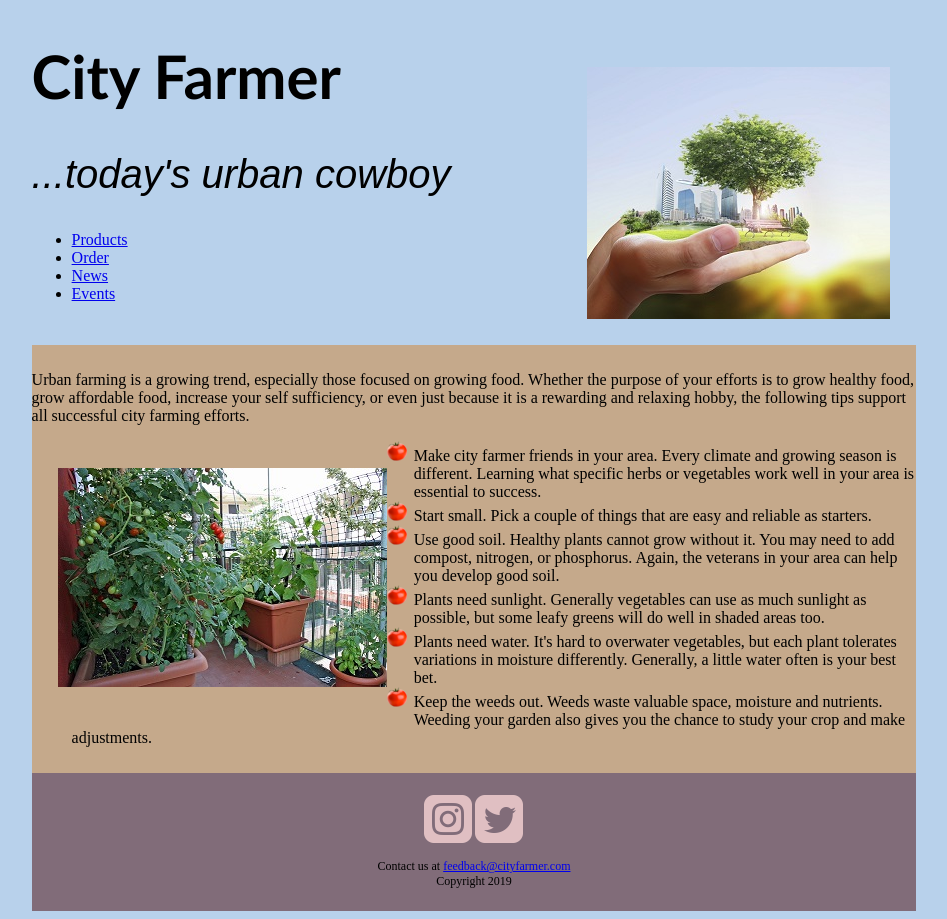
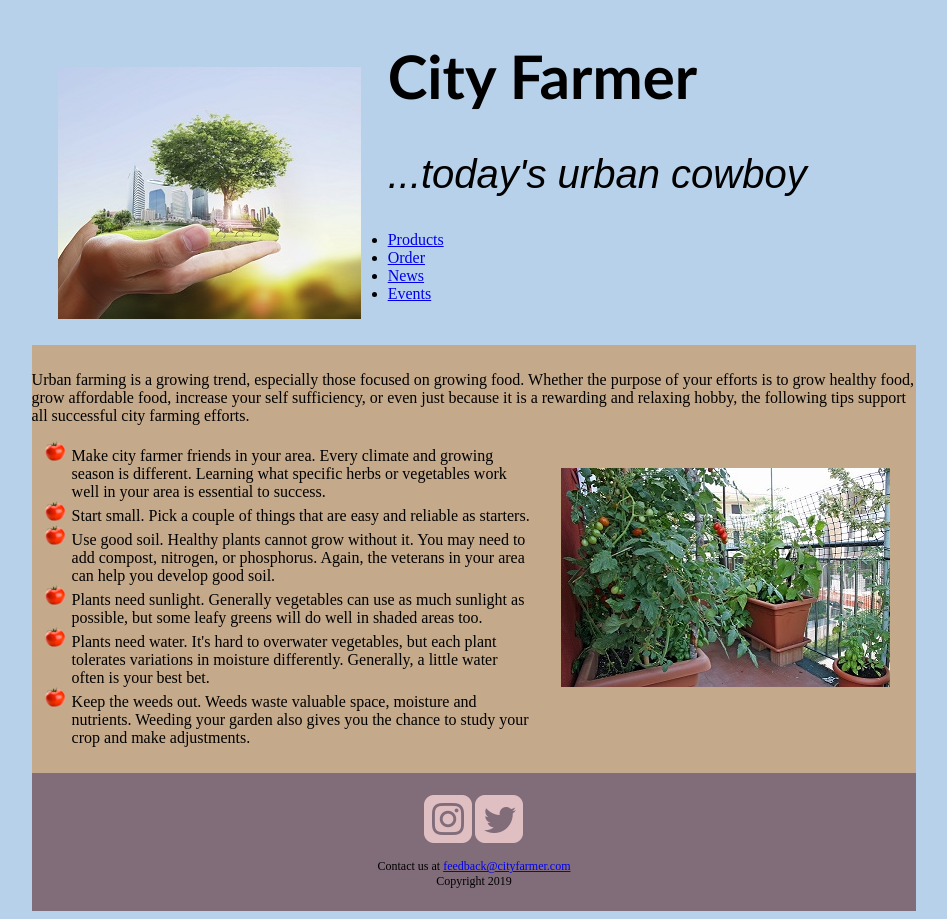
Before and after one commit to LeatheG/LeatheG.github.io, a plain HTML site: page cityfarmer/CityFarmer/cf_index.html in a window 1280 px wide. Shown: the whole page, without its empty margins (166-1113 px from the left). Drawn offline with Linux system fonts and the light colour scheme.

Commit message:
Update cf_index.html

```diff
--- a/cityfarmer/CityFarmer/cf_index.html
+++ b/cityfarmer/CityFarmer/cf_index.html
@@ -13,7 +13,7 @@
 <body>
 	<div id="outerwrapper">
 	<header>
-		<img src="images/cityfarmer.jpg" alt="City Farmer logo" class="floatright" >
+		<img src="images/cityfarmer.jpg" alt="City Farmer logo" class="floatleft" >
 		<h1>City Farmer</h1>
 		<h2>...today's urban cowboy</h2>
 	</header>
@@ -27,7 +27,7 @@
 	</nav>
 	<main>
 		<p>Urban farming is a growing trend, especially those focused on growing food.  Whether the purpose of your efforts is to grow healthy food, grow affordable food, increase your self sufficiency, or even just because it is a rewarding and relaxing hobby, the following tips support all successful city farming efforts.</p>
-		<img src="images/hothouse.jpg"  alt="tomatoes in pots" class="floatleft" >
+		<img src="images/hothouse.jpg"  alt="tomatoes in pots" class="floatright" >
 		<ul>
 			<li>Make city farmer friends in your area. Every climate and growing season is different.  Learning what specific herbs or vegetables work well in your area is essential to success.</li>
 			<li>Start small.  Pick a couple of things that are easy and reliable as starters.</li>
```
